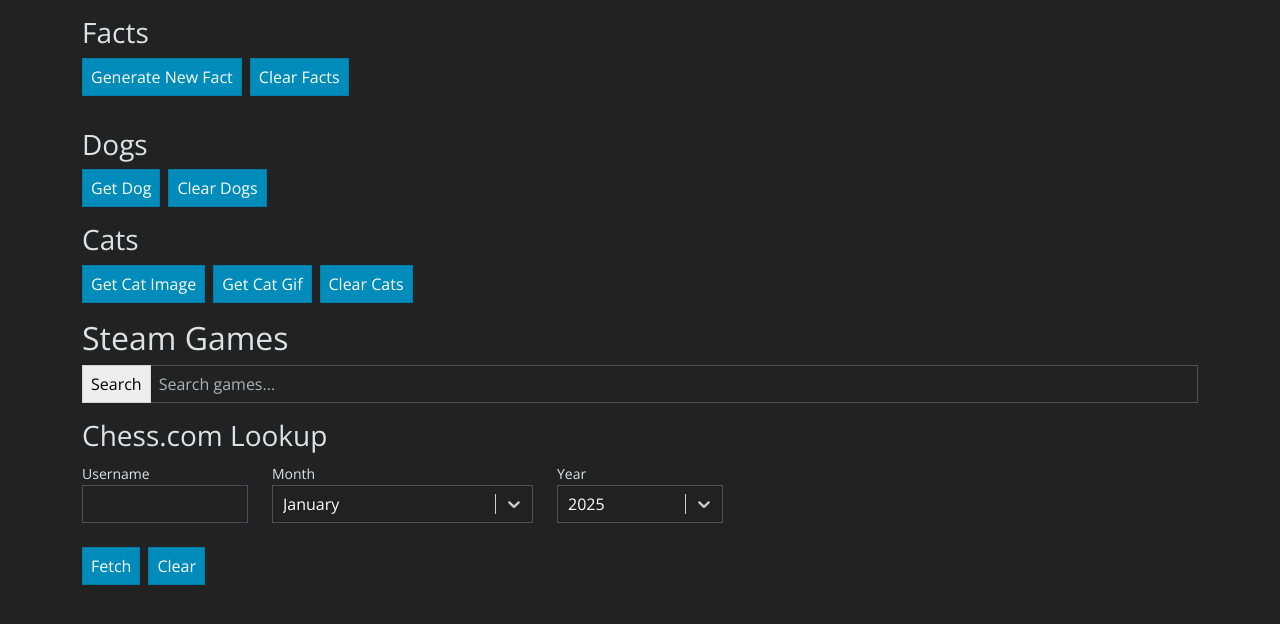
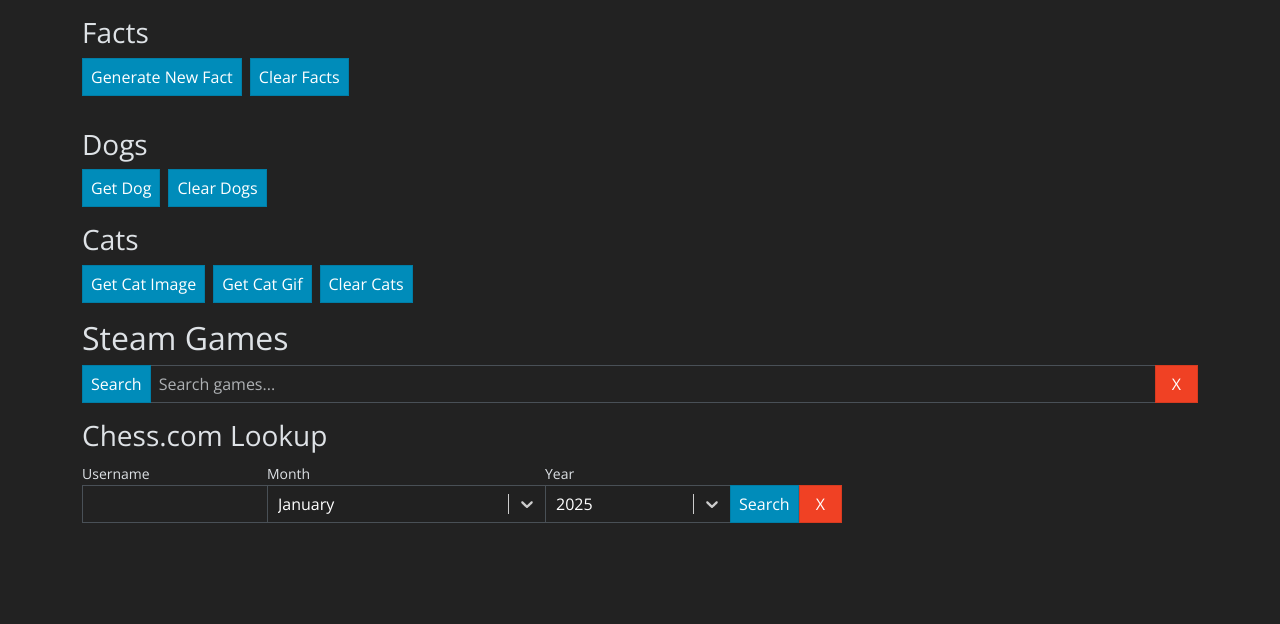
Before and after one commit to hosua/idk, a React (Vite) app: page / in a window 1280 px wide. Shown: the top 624 px of the page. Built offline with nearby package versions, Linux system fonts and the light colour scheme.

Commit message:
More cute styling

```diff
--- a/src/pages/CheapSharkPage.jsx
+++ b/src/pages/CheapSharkPage.jsx
@@ -64,16 +64,27 @@
     <Container>
       <h2>Steam Games</h2>
       <InputGroup className="mb-3">
-        <Button variant="secondary" onClick={searchForGame}>
+        <Button variant="primary" onClick={searchForGame}>
           Search
         </Button>
         <Form.Control
           placeholder="Search games..."
+          value={searchQuery}
           onChange={(e) => setSearchQuery(e.target.value)}
           onKeyDown={(e) => {
             if (e.key === "Enter") searchForGame();
           }}
         />
+        <Button
+          className="px-3"
+          variant="danger"
+          onClick={() => {
+            setSearchQuery("");
+            setGames([]);
+          }}
+        >
+          <strong>X</strong>
+        </Button>
       </InputGroup>
       {isLoading && <CenterSpinner />}
       {games.length > 0 && !isLoading && (
--- a/src/pages/ChessPage.jsx
+++ b/src/pages/ChessPage.jsx
@@ -1,5 +1,5 @@
 import React, { useEffect, useState, useMemo } from "react";
-import { Button, Container, Row, Col, Form } from "react-bootstrap";
+import { Button, Container, Row, Col, Form, InputGroup } from "react-bootstrap";
 import { Chess } from "chess.js";
 import { Chessboard } from "react-chessboard";
 import CenterSpinner from "@components/CenterSpinner";
@@ -114,6 +114,13 @@
             >
               {">>"}
             </Button>
+            <Button
+              className="ms-2"
+              variant="danger"
+              onClick={() => setFenList([])}
+            >
+              X
+            </Button>
           </div>
         </div>
       )}
@@ -215,6 +222,7 @@
       <Container>
         <h3> Chess.com Lookup </h3>
         <Row>
+          <InputGroup className="mb-3">
             <Col sm={2}>
               <label>Username</label>
               <Form.Control
@@ -254,22 +262,22 @@
                 }}
               />
             </Col>
-          <Col sm={6} />
-        </Row>
-        <br />
-        <Button className="mb-2 me-2" onClick={handleFetchGames}>
-          Fetch
-        </Button>
+            <Col className="d-flex align-items-end">
+              <Button onClick={handleFetchGames}>Search</Button>
               <Button
-          className="mb-2"
+                variant="danger px-3"
+                className="mr-auto"
                 onClick={() => {
                   setFenList([]);
                   setGames([]);
                 }}
               >
-          Clear
+                <strong>X</strong>
               </Button>
-        <br />
+            </Col>
+            <Col sm={2} />
+          </InputGroup>
+        </Row>
         {isLoading && <CenterSpinner />}
         {games.length > 0 && (
           <GenericTable
```
Lines whose indentation alone changed are shown as unchanged.
